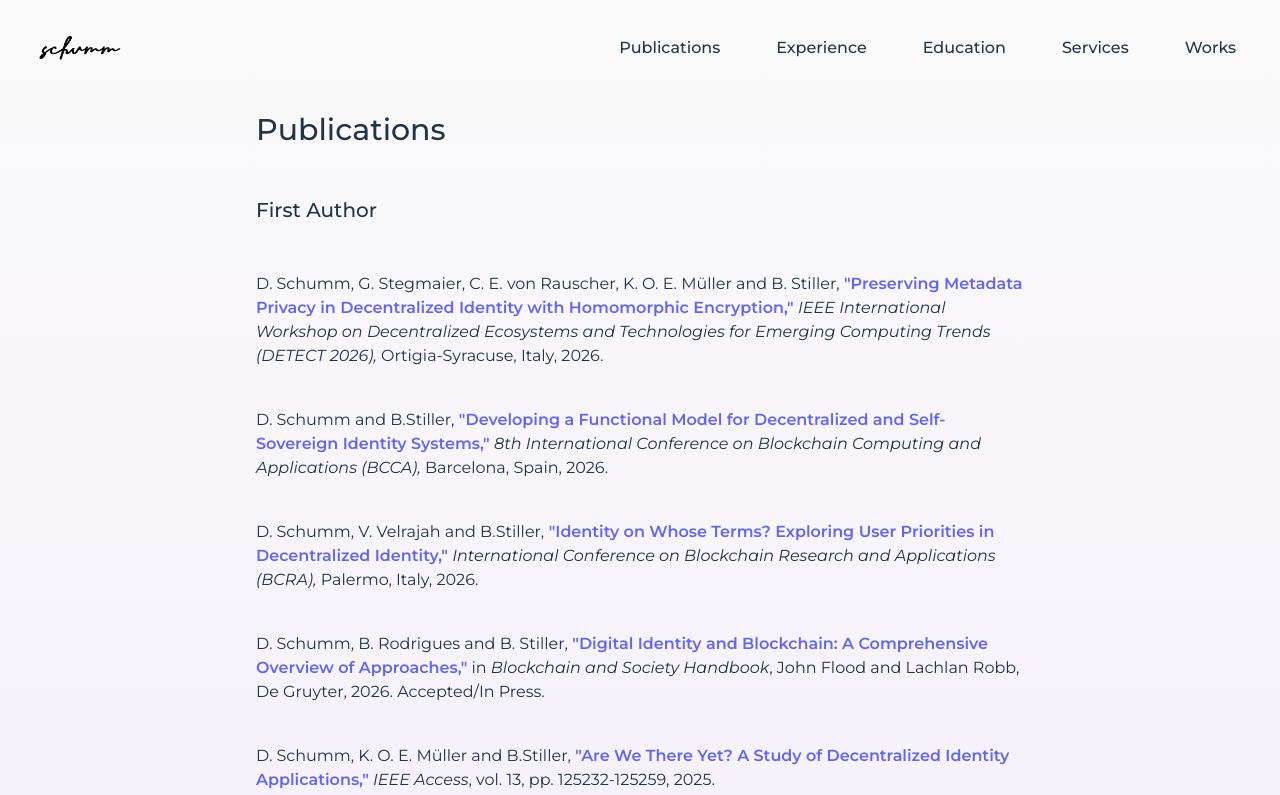
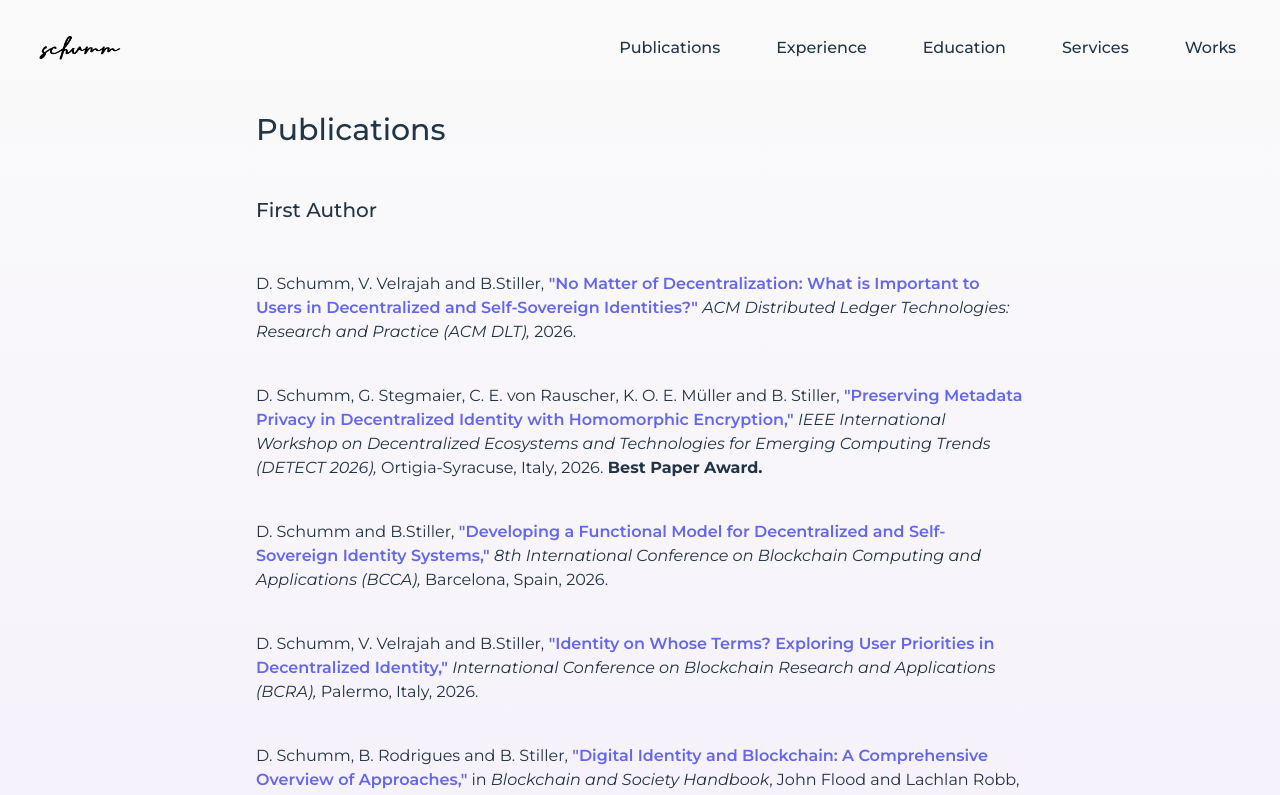
Before and after one commit to schummd/schummd.github.io, a React (Vite) app: page /publications in a window 1280 px wide. Shown: the top 795 px of the page. Built offline with nearby package versions, Linux system fonts and the light colour scheme.

Commit message:
updated publications

```diff
--- a/src/pages/Publications.jsx
+++ b/src/pages/Publications.jsx
@@ -8,10 +8,17 @@ export default function Publications() {
         <ul className="font-montserrat space-y-10 list-none list-inside">
           <h2 className="font-montserrat font-medium text-xl mb-12">First Author</h2>
           <li>
+            D. Schumm, V. Velrajah and B.Stiller,
+            <a href="https://doi.org/10.1145/3862594" className="font-semibold text-indigo-500" target="_blank"> "No Matter of Decentralization: What is Important to Users in Decentralized and Self-Sovereign Identities?" </a>
+            <i>ACM Distributed Ledger Technologies: Research and Practice (ACM DLT), </i>
+            2026.
+          </li>
+          <li>
             D. Schumm, G. Stegmaier, C. E. von Rauscher, K.  O. E. Müller and B. Stiller,
             <a href="" className="font-semibold text-indigo-500" target="_blank"> "Preserving Metadata Privacy in Decentralized Identity with Homomorphic Encryption," </a>
             <i>IEEE International Workshop on Decentralized Ecosystems and Technologies for Emerging Computing Trends (DETECT 2026), </i>
             Ortigia-Syracuse, Italy, 2026.
+            <b> Best Paper Award.</b>
           </li>
           <li>
             D. Schumm and B.Stiller,
@@ -27,9 +34,9 @@ export default function Publications() {
           </li>
           <li>
             D. Schumm, B. Rodrigues and B. Stiller,
-            <a href="" className="font-semibold text-indigo-500" target="_blank"> "Digital Identity and Blockchain: A Comprehensive Overview of Approaches,"</a>
+            <a href="https://doi.org/10.1515/9783111329734-006" className="font-semibold text-indigo-500" target="_blank"> "Digital Identity and Blockchain: A Comprehensive Overview of Approaches,"</a>
             <span> in <i>Blockchain and Society Handbook</i>, John Flood and Lachlan Robb,
-            De Gruyter, 2026. Accepted/In Press.</span>
+            De Gruyter, 2026.</span>
           </li>
           <li>
             D. Schumm, K. O. E. Müller and B.Stiller,
```
Also changed, not shown: 1 other file (tests, documents, lock files or other folders).
